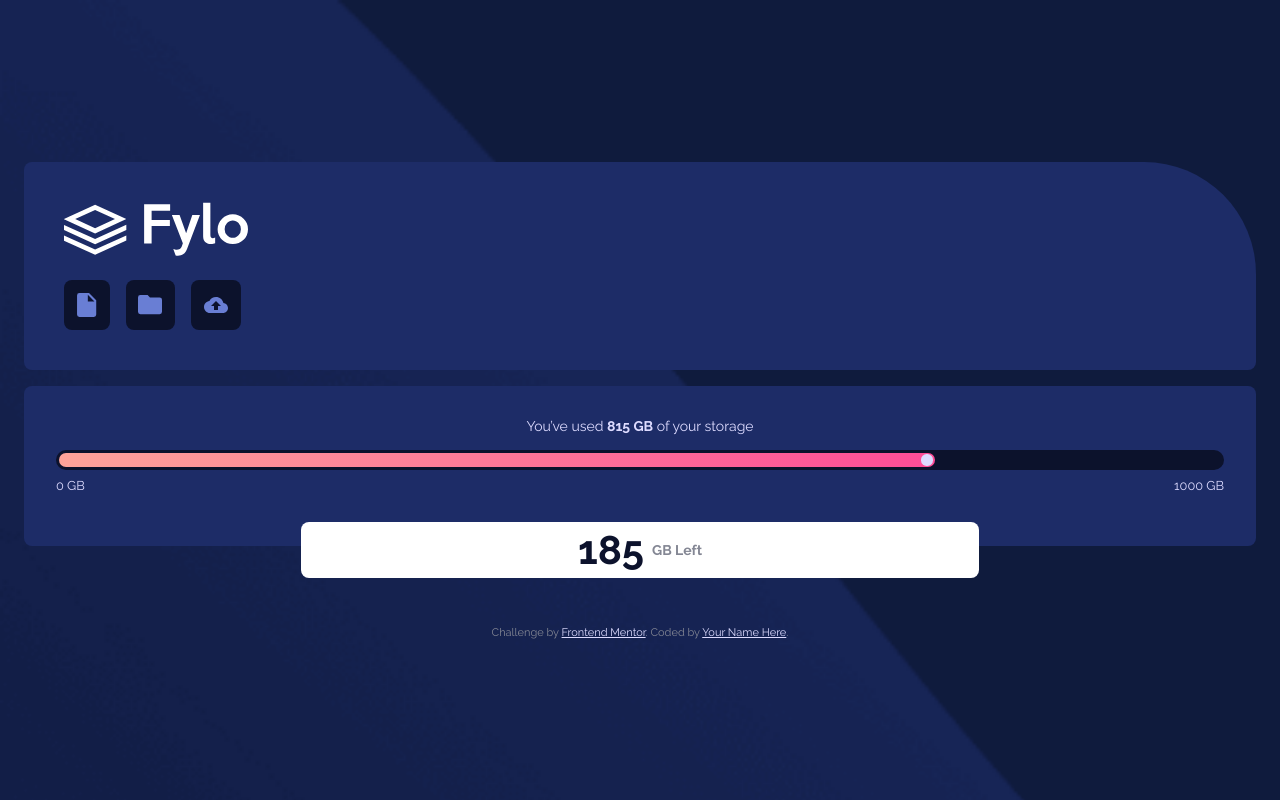
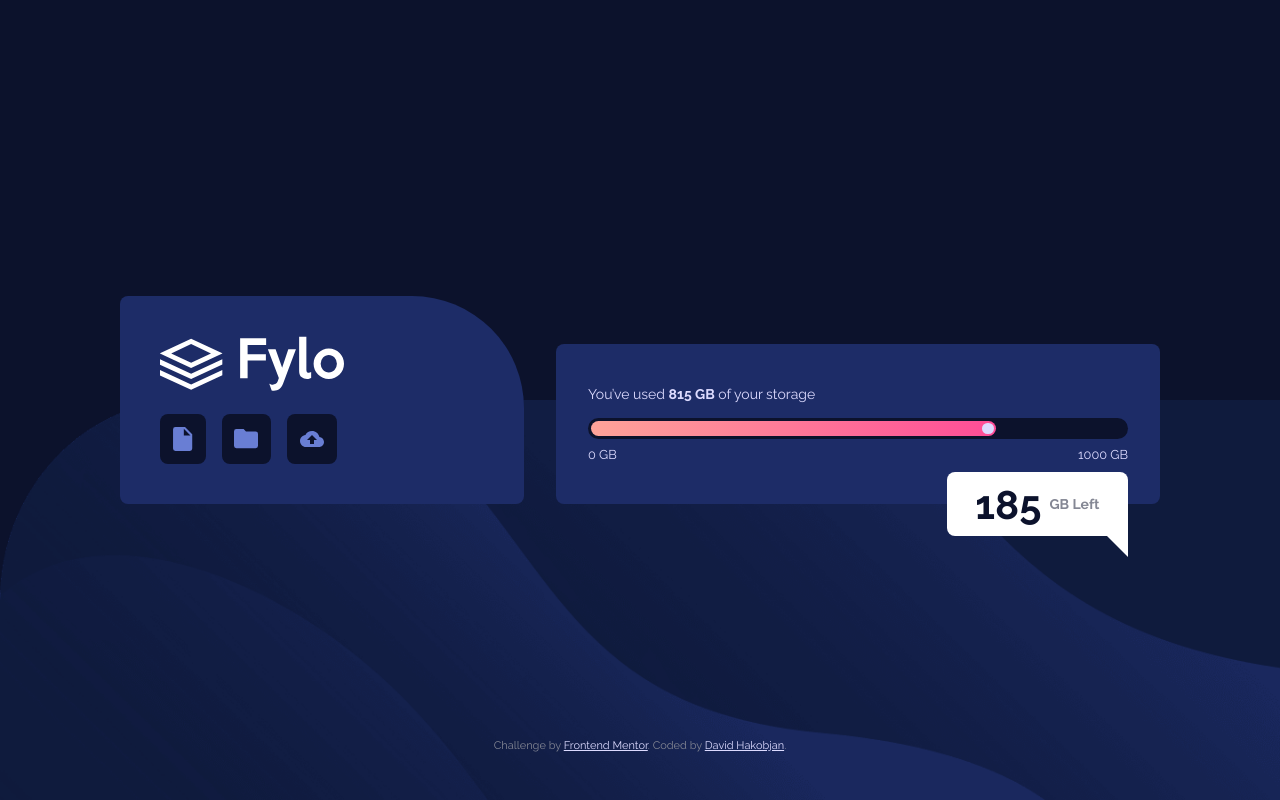
Before and after one commit to dhakobja/Fylo-Data-Storage, a plain HTML site: page index.html in a window 1280 px wide. Drawn offline with Linux system fonts and the light colour scheme.

Commit message:
Finished the Desktop Design

```diff
--- a/index.html
+++ b/index.html
@@ -67,7 +67,7 @@
         Challenge by
         <a href="https://www.frontendmentor.io?ref=challenge" target="_blank"
           >Frontend Mentor</a
-        >. Coded by <a href="#">Your Name Here</a>.
+        >. Coded by <a href="#">David Hakobjan</a>.
       </div>
     </footer>
   </body>
--- a/style.css
+++ b/style.css
@@ -176,11 +176,55 @@ main {
   margin: 0 0.5rem 0 0;
 }
 
+@media (min-width: 55em) {
+  body {
+    background-image: url(images/bg-desktop.png);
+    background-repeat: no-repeat;
+    background-size: 100% 50%;
+    background-position: bottom;
+  }
+  main {
+    display: flex;
+    justify-content: center;
+    align-items: flex-end;
+    max-width: 65rem;
+  }
 
-@media(min-width:62.5em){
-    main{
-        max-width: 90rem;
-    }
+  .left-container {
+    width: 40%;
+    margin: 0 2rem 0 0;
+  }
+
+  .right-container {
+    width: 60%;
+    margin: 0;
+    justify-content: center;
+    align-items: flex-start;
+  }
+
+  .white-container {
+    width: 30%;
+    height: 4rem;
+    align-self: flex-end;
+    border-bottom-right-radius: 0;
+    top: -2rem;
+  }
+
+  .white-container::after {
+    content: "";
+    position: absolute;
+    width: 0;
+    height: 0;
+    border-top: 1.5rem solid white;
+    border-left: 1.5rem solid transparent;
+    bottom: -1.3rem;
+    right: 0;
+  }
+
+  footer {
+    position: absolute;
+    bottom: 3rem;
+  }
 }
 
 .attribution {
```
